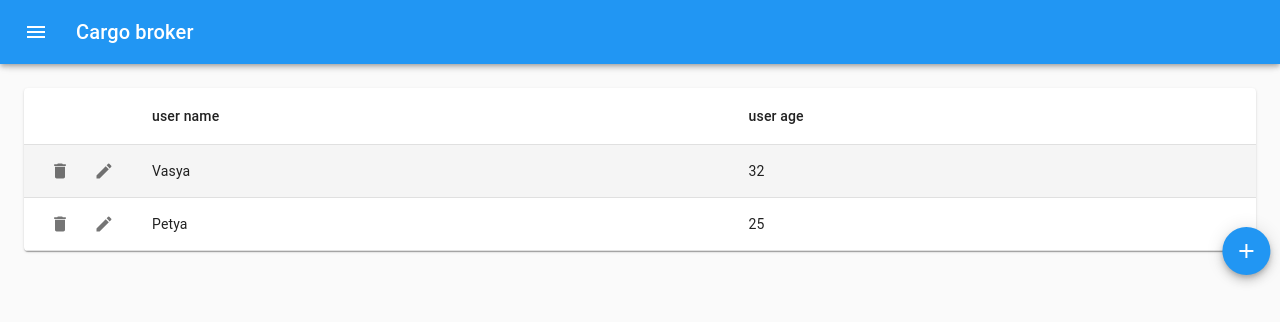
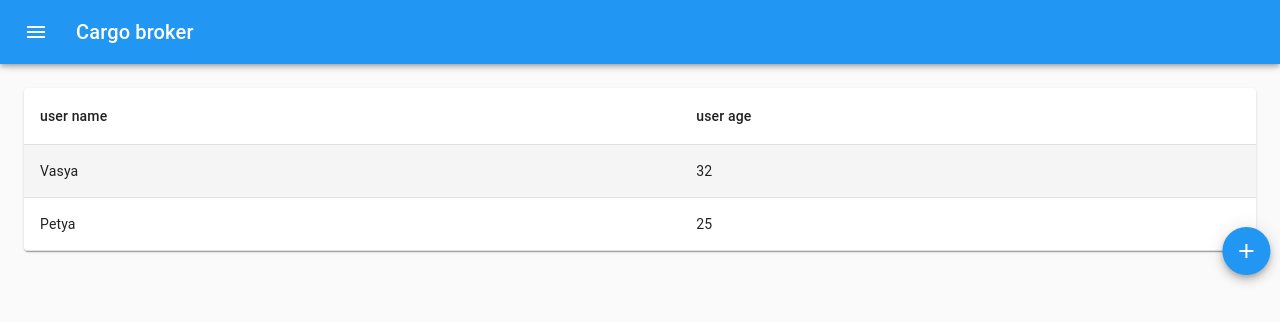
Before and after one commit to AleksanderGruszko/MMASD_CourseWork, a React (Create React App) app: page / in a window 1280 px wide. Shown: the top 322 px of the page. Built offline with nearby package versions, Linux system fonts and the light colour scheme.

Commit message:
improve(client, UI) Add actions to table

```diff
--- a/src/components/DataTable/CustomTableRow.tsx
+++ b/src/components/DataTable/CustomTableRow.tsx
@@ -36,6 +36,8 @@ type CustomTableRowProps = {
   item: DataTableItem;
   uniqueFieldName: string;
   structure: DataTableStructureItem[];
+  isEditableItem?: (row: DataTableItem) => boolean;
+  isRemovableItem?: (row: DataTableItem) => boolean;
   onRemoveItemClick: (uniqueValue: any) => void;
   onEditItemClick: (uniqueValue: any) => void;
 };
@@ -44,11 +46,16 @@ export function CustomTableRow ({
   item,
   structure,
   uniqueFieldName,
+  isEditableItem,
+  isRemovableItem,
   onRemoveItemClick,
   onEditItemClick,
 }: CustomTableRowProps) {
   const classes = useStyles();
   const itemUniqueName = item[uniqueFieldName];
+
+  const isEditable = typeof isEditableItem !== 'undefined'
+    || typeof isRemovableItem !== 'undefined';
 
   const handleRemoveBtnClick = () => {
     onRemoveItemClick(itemUniqueName);
@@ -58,22 +65,36 @@ export function CustomTableRow ({
     onEditItemClick(itemUniqueName);
   };
 
+  const ActionsCell = () => {
+    if (!isEditable) {
+      return null;
+    }
+
     return (
-    <StyledTableRow>
       <TableCell padding={"checkbox"}>
         <div className={clsx(classes.actionButtonsRoot)}>
+          {isRemovableItem && isRemovableItem(item) && (
             <IconButton
               onClick={handleRemoveBtnClick}
             >
               <DeleteIcon fontSize={"small"}/>
             </IconButton>
+          )}
+          {isEditableItem && isEditableItem(item) && (
             <IconButton
               onClick={handleEditBtnClick}
             >
               <EditIcon fontSize={'small'}/>
             </IconButton>
+          )}
         </div>
       </TableCell>
+    )
+  };
+
+  return (
+    <StyledTableRow>
+      <ActionsCell />
       {structure.map(({relatedFieldName}, index) => {
         const cellContent = item[relatedFieldName];
         return (
--- a/src/components/DataTable/index.tsx
+++ b/src/components/DataTable/index.tsx
@@ -18,6 +18,8 @@ type DataTableProps = {
   items: DataTableItem[];
   uniqueFieldName: string;
   structure: DataTableStructureItem[];
+  isEditableItem?: (row: DataTableItem) => boolean;
+  isRemovableItem?: (row: DataTableItem) => boolean;
   onAddItemClick?: () => void;
   onRemoveItemClick?: (uniqueValue: any) => void;
   onEditItemClick?: (uniqueValue: any) => void;
@@ -46,16 +48,19 @@ export function DataTable ({
   onEditItemClick = noop,
   onRemoveItemClick = noop,
   onAddItemClick = noop,
+  isEditableItem,
+  isRemovableItem,
 }: DataTableProps) {
   const classes = useStyles();
-
+  const isEditable = typeof isEditableItem !== 'undefined'
+    || typeof isRemovableItem !== 'undefined';
   return (
     <div className={cs(classes.root)}>
       <TableContainer component={Paper}>
         <Table>
           <TableHead>
             <TableRow>
-              <TableCell />
+              {isEditable && <TableCell />}
               {structure.map(({title}, index) => (
                 <TableCell
                   key={title}
@@ -75,6 +80,8 @@ export function DataTable ({
                   structure={structure}
                   onRemoveItemClick={onRemoveItemClick}
                   onEditItemClick={onEditItemClick}
+                  isEditableItem={isEditableItem}
+                  isRemovableItem={isRemovableItem}
                 />
               );
             })}
```
Lines whose indentation alone changed are shown as unchanged.
